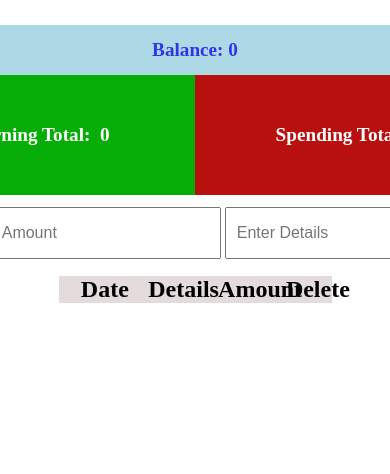
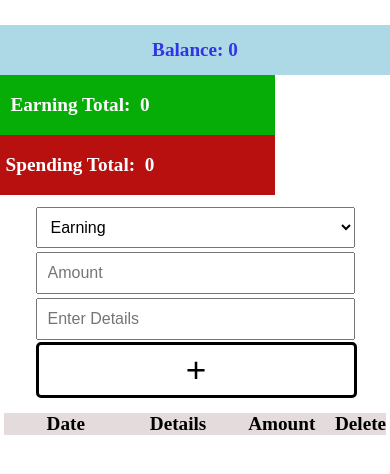
Before and after one commit to bidhantech/earnings-spendings-diary-using-react, a React (Create React App) app: page / in a window 390 px wide. Shown: the top 474 px of the page. Built offline with nearby package versions, Linux system fonts and the light colour scheme.

Commit message:
Added basic responsiveness

```diff
--- a/src/App.css
+++ b/src/App.css
@@ -135,3 +135,31 @@ li span{
     font-weight: 700;
     color: #000;
 }
+
+
+@media only screen and (max-width: 600px) {
+    .Dashboard-container{
+        flex-direction: column;
+        width: 100vw;
+    }
+
+    .Form{
+        flex-direction: column;
+        width: 95%;
+    }
+
+    ul{
+        width: unset;
+    }
+
+    li{
+        width: 98vw;
+        justify-content: space-around;
+        font-size: 1.2em;
+    }
+
+    .delete{
+        width: unset;
+    }
+
+  }
```
